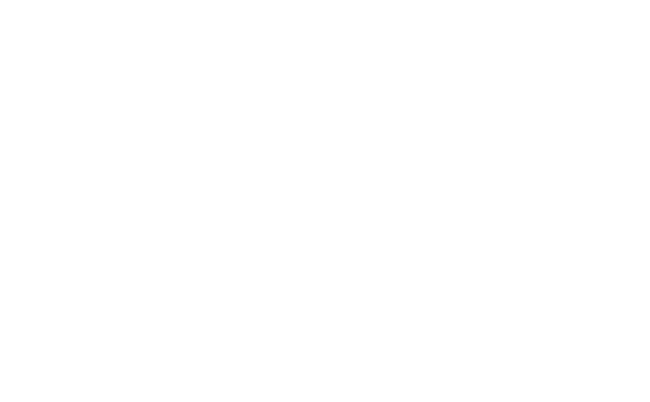
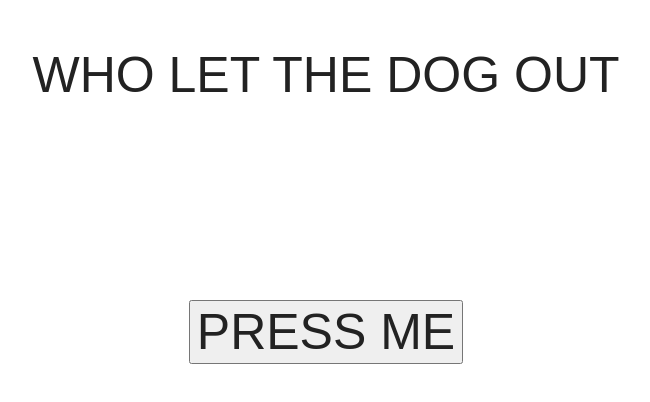
Before and after one commit to kallistahalim/WhoLetTheDogOut, a plain HTML site: page index.html in a window 1280 px wide. Shown: the whole page, without its empty margins (314-964 px from the left). Drawn offline with Linux system fonts and the light colour scheme.

Commit message:
it worked roughly

```diff
--- a/asset/app.js
+++ b/asset/app.js
@@ -1,9 +1,17 @@
 //set up variable of people who can take the dog out
     //Nenad - Kallista
+
+var hooman = ["Kallista", "Nenad"];
 
 
 //set up randomizer to determine(by computer) who will walk the dog
     //Math.floor(Math.random) * number of indexes in variable above
         //if that person is picked, the other person has to do dishes and clean the kitchen
 
+document.onkeypress = function() {
+    var computerDecision = hooman[Math.floor(Math.random()* hooman.length)];
+    console.log(computerDecision);
+    document.querySelector("#button").innerHTML = computerDecision;
+}
+
 //show it on the browser
--- a/asset/style.css
+++ b/asset/style.css
@@ -0,0 +1,13 @@
+h1 {
+    text-align: center;
+    font-family: Arial;
+    margin-top: 50px;
+    font-size: 50px;
+}
+
+#button {
+    text-align: center;
+    font-family: Arial;
+    margin-top: 200px;
+    font-size: 50px;
+}
--- a/index.html
+++ b/index.html
@@ -8,6 +8,13 @@
     <title>Who Let The Dog Out!</title>
 </head>
 <body>
+    <h1>WHO LET THE DOG OUT</h1>
+    <div id="button">
+        <button>PRESS ME</button>
+    </div>
+    <div>
+
+    </div>
 
 </body>
 <script src="asset/app.js"></script>
```
